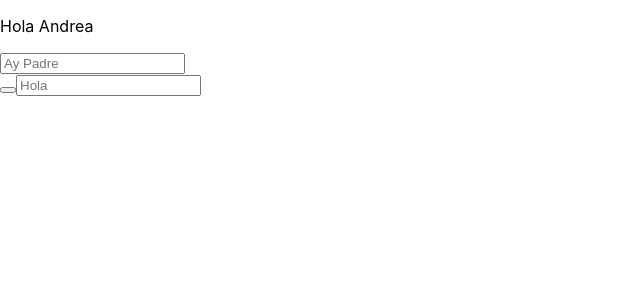
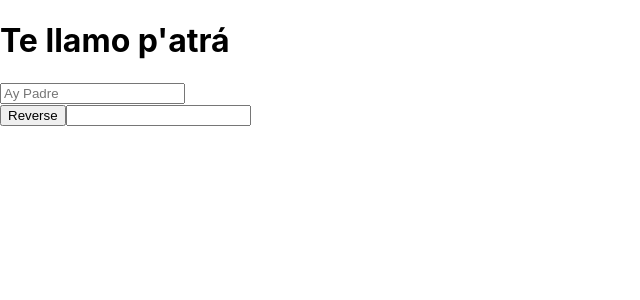
Before and after one commit to nurcanyildiz/diache, a React (Create React App) app: page / in a window 1280 px wide. Shown: the top 300 px of the page, without its empty margins (0-640 px from the left). Built offline with nearby package versions, Linux system fonts and the light colour scheme.

Commit message:
cambios boton

```diff
--- a/src/App.js
+++ b/src/App.js
@@ -43,14 +43,14 @@ function App() {
   return (
     <div className="title">
       <header className="App-header">
-        <p>Hola Andrea </p>
         <div className="Input">
+          <h1>Te llamo p'atrá</h1>
           <form>
             <input type="text" placeholder="Ay Padre"></input>
           </form>
         </div>
-        <button></button>
-        <input type="text" placeholder="Hola"></input>
+        <button>Reverse</button>
+        <input type="text"></input>
       </header>
     </div>
   );
```
